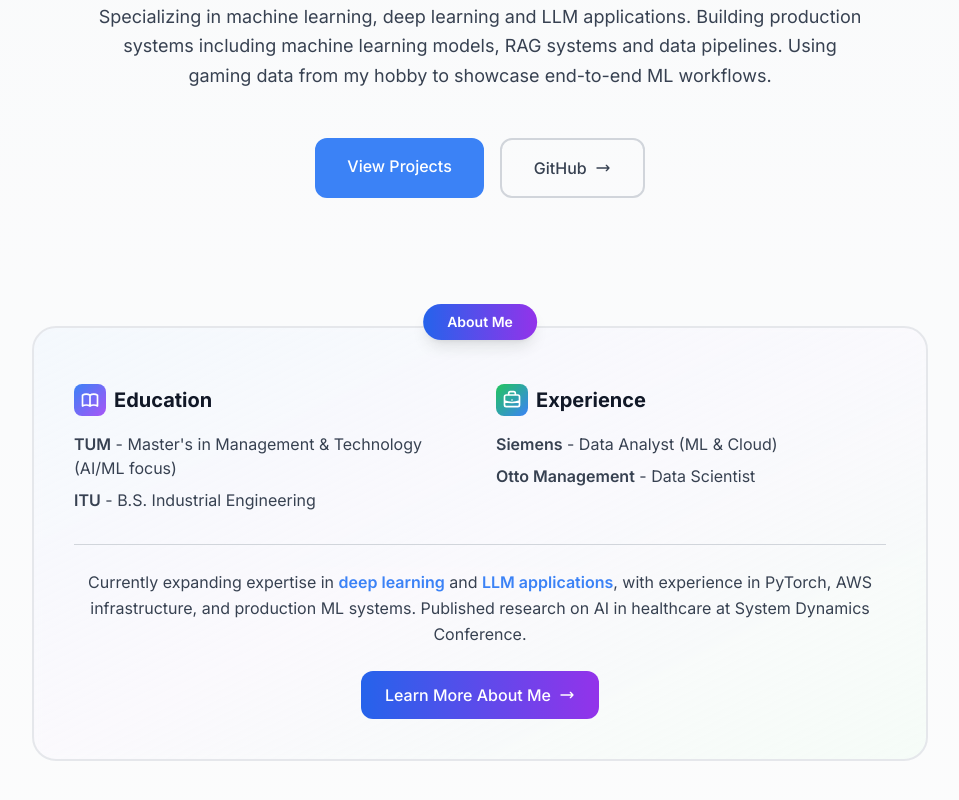
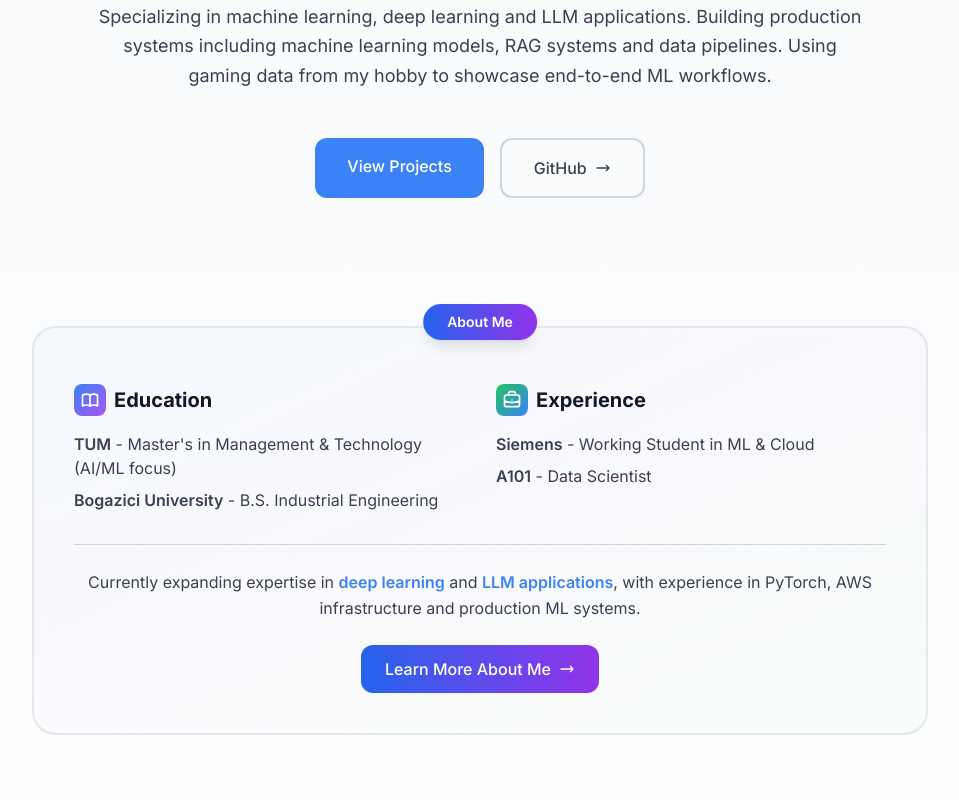
Before and after one commit to ozlem-senel/ml-systems-portfolio, a Next.js app in the folder portfolio-site/: page / in a window 1280 px wide. Shown: the part 360-1160 px from the top of the page, without its empty margins (160-1119 px from the left). Built offline with nearby package versions, Linux system fonts and the light colour scheme.

Commit message:
education changed

```diff
--- a/portfolio-site/app/page.tsx
+++ b/portfolio-site/app/page.tsx
@@ -117,7 +117,7 @@ export default function Home() {
                   <span className="font-semibold">TUM</span> - Master's in Management & Technology (AI/ML focus)
                 </p>
                 <p className="text-gray-700 dark:text-gray-300">
-                  <span className="font-semibold">ITU</span> - B.S. Industrial Engineering
+                  <span className="font-semibold">Bogazici University</span> - B.S. Industrial Engineering
                 </p>
               </div>
 
@@ -131,10 +131,10 @@ export default function Home() {
                   Experience
                 </h3>
                 <p className="text-gray-700 dark:text-gray-300 mb-2">
-                  <span className="font-semibold">Siemens</span> - Data Analyst (ML & Cloud)
+                  <span className="font-semibold">Siemens</span> - Working Student in ML & Cloud
                 </p>
                 <p className="text-gray-700 dark:text-gray-300">
-                  <span className="font-semibold">Otto Management</span> - Data Scientist
+                  <span className="font-semibold">A101</span> - Data Scientist
                 </p>
               </div>
             </div>
@@ -142,7 +142,7 @@ export default function Home() {
             <div className="mt-8 pt-6 border-t border-gray-300 dark:border-gray-600">
               <p className="text-gray-700 dark:text-gray-300 text-center mb-6 leading-relaxed">
                 Currently expanding expertise in <span className="font-semibold text-primary">deep learning</span> and <span className="font-semibold text-primary">LLM applications</span>,
-                with experience in PyTorch, AWS infrastructure, and production ML systems. Published research on AI in healthcare at System Dynamics Conference.
+                with experience in PyTorch, AWS infrastructure and production ML systems.
               </p>
               <div className="flex justify-center">
                 <Link
```
